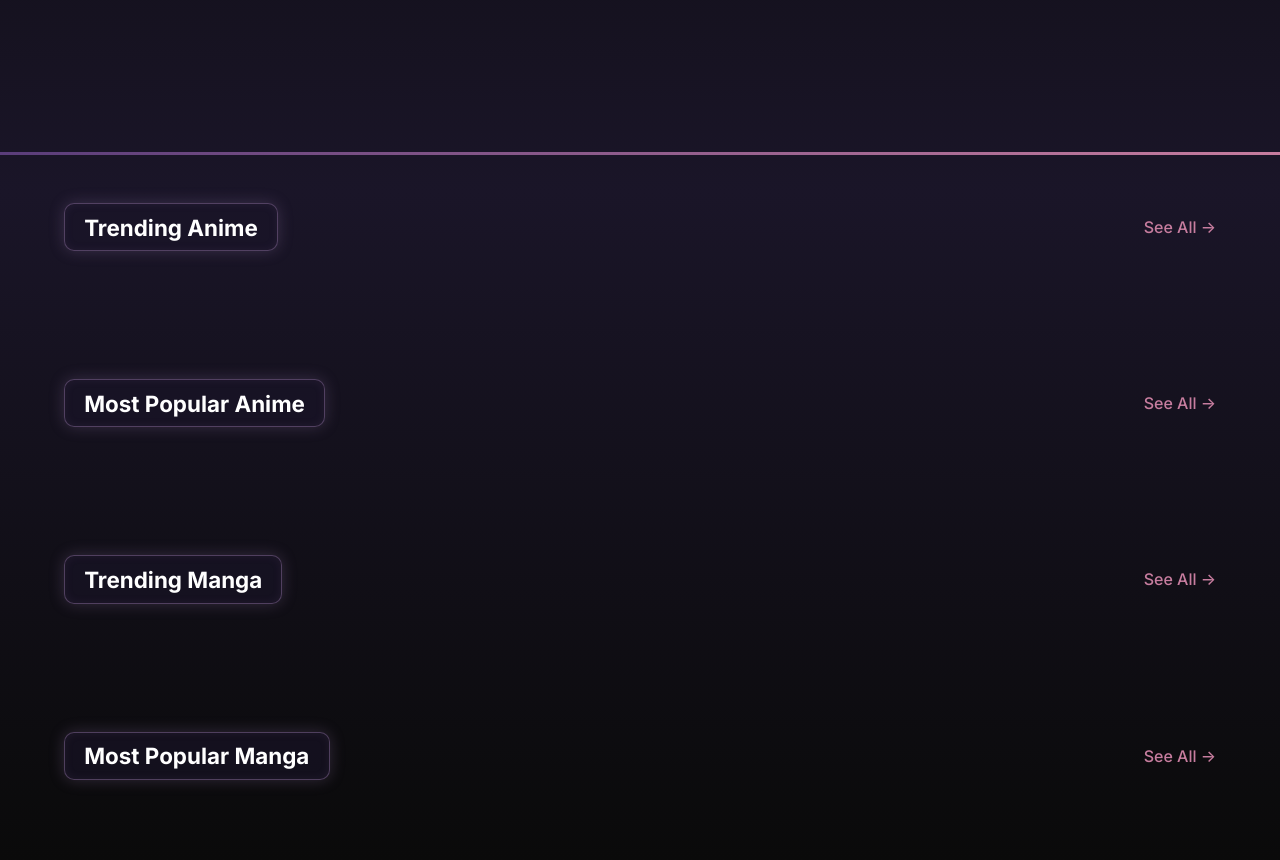
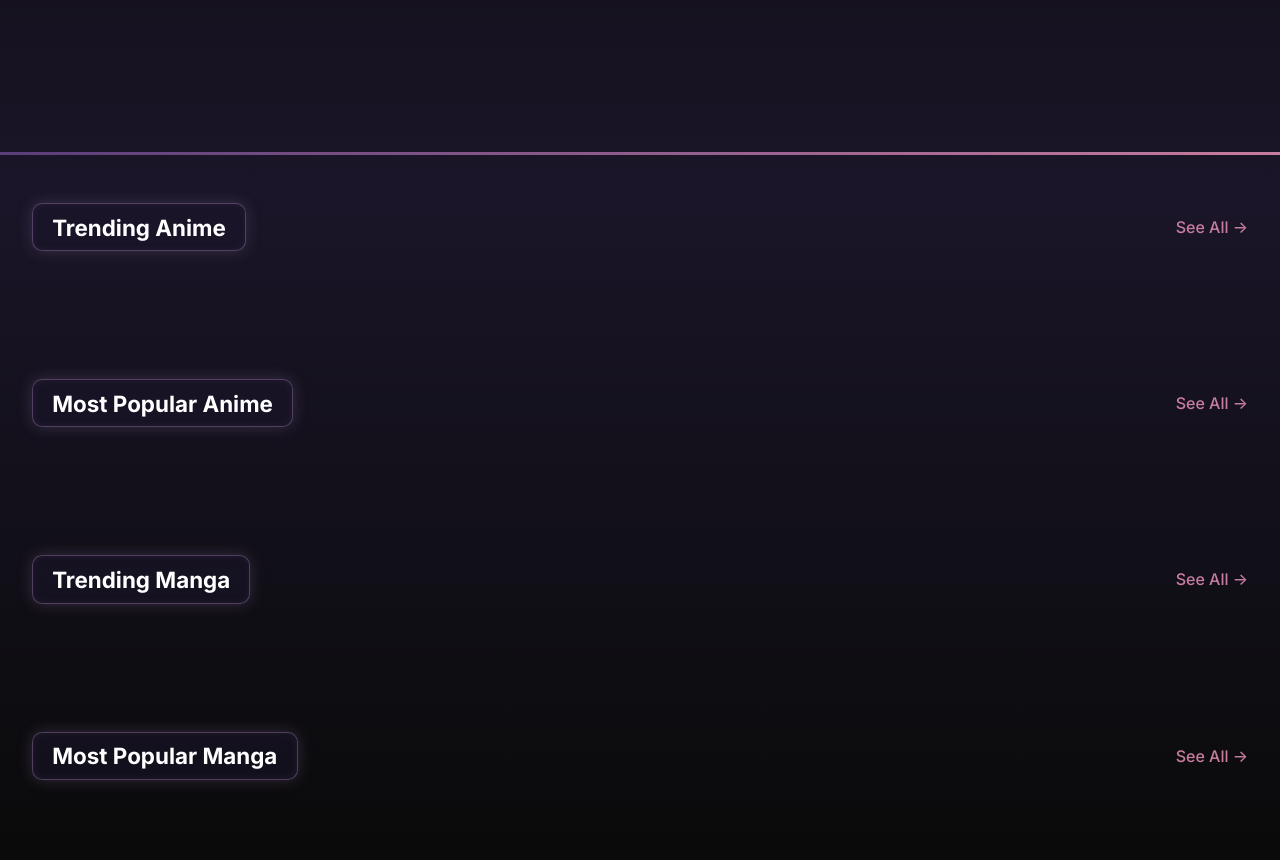
Before and after one commit to wntrfell/anime-tracker, a Flask app: page / in a window 1280 px wide. Shown: the part 475-1335 px from the top of the page. Run offline with Flask 3, Linux system fonts and the light colour scheme; data that the repository does not hold is empty.

Commit message:
Update style.css

```diff
--- a/app/static/css/style.css
+++ b/app/static/css/style.css
@@ -443,7 +443,6 @@ body {
     justify-content: space-between;
     align-items: center;
     margin-bottom: 2rem;
-    padding: 0 2rem;
 }
 
 .section-title {
```
